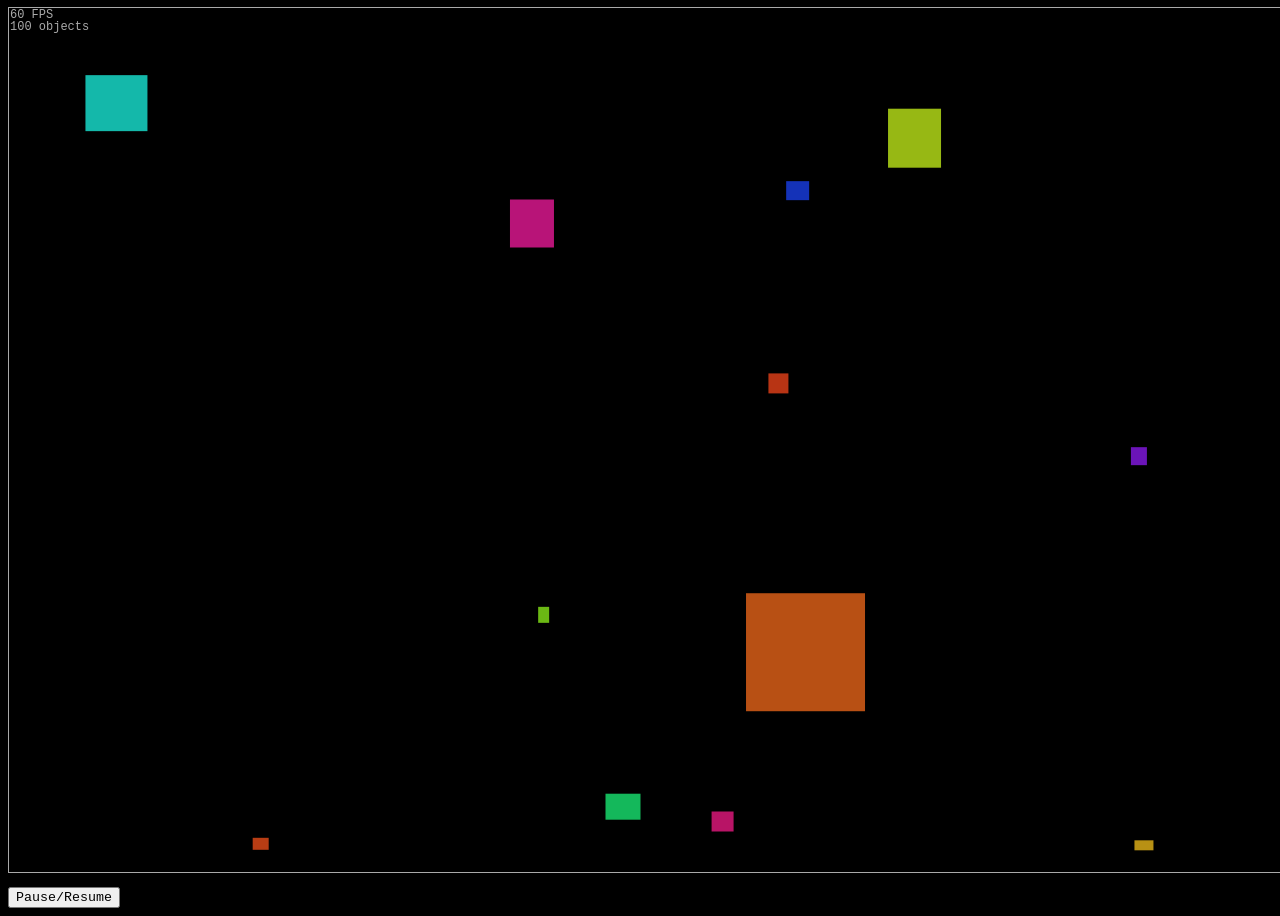
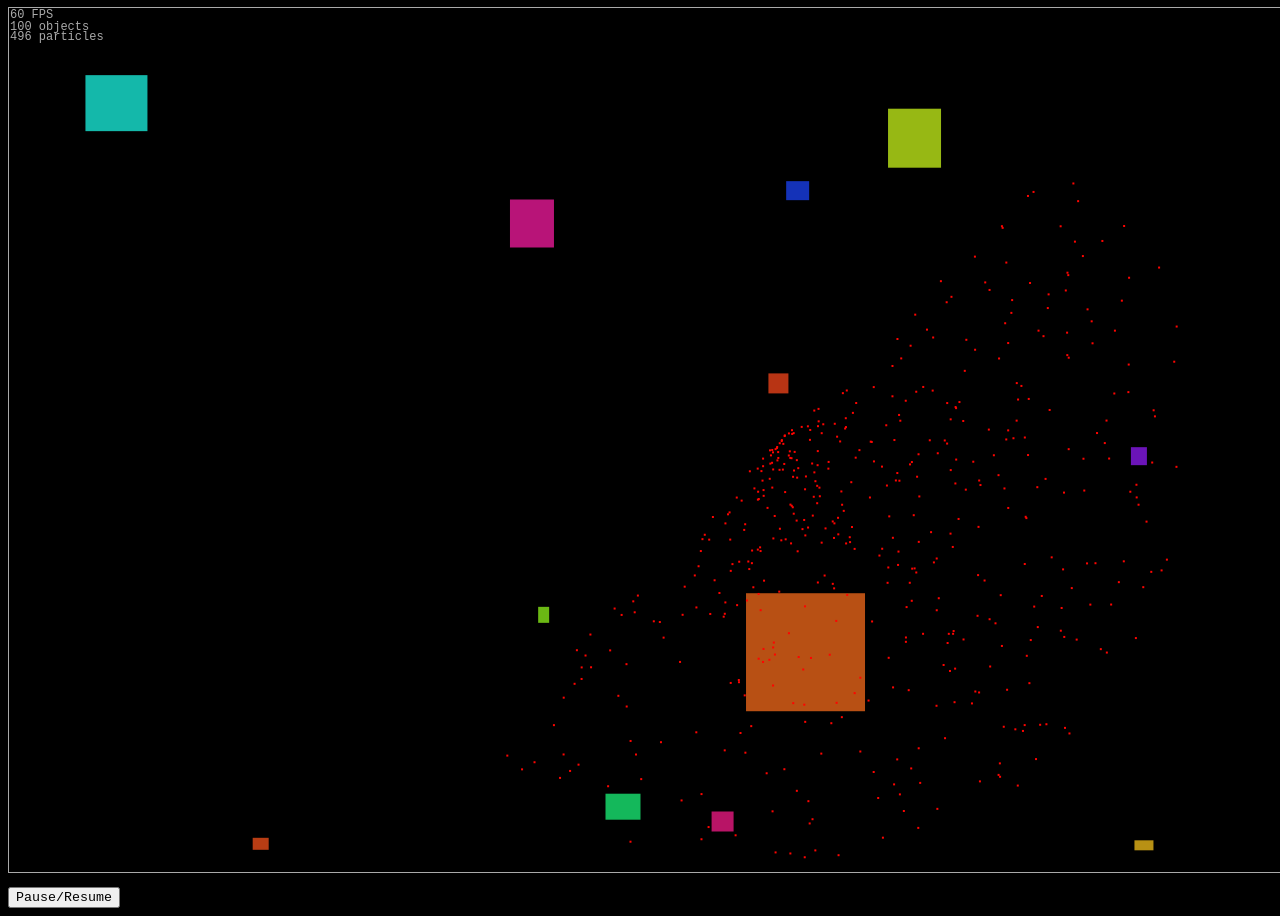
Before and after one commit to boxingjellyfish/blank_game, a plain HTML site: page index.html in a window 1280 px wide. Shown: the part 31-947 px from the top of the page. Drawn offline with Linux system fonts and the light colour scheme.

Commit message:
basic particles

```diff
--- /dev/null
+++ b/basic.js
@@ -0,0 +1,45 @@
+class Vector {
+
+    constructor(x, y) {
+        this.x = x || 0;
+        this.y = y || 0;
+    }
+
+    add(vector) {
+        this.x += vector.x;
+        this.y += vector.y;
+    }
+
+    substract(vector) {
+        this.x -= vector.x;
+        this.y -= vector.y;
+    }
+
+    getMagnitude() {
+        return Math.sqrt(this.x * this.x + this.y * this.y);
+    }
+
+    getAngle() {
+        return Math.atan2(this.y, this.x);
+    }
+
+    static fromAngle(angle, magnitude) {
+        return new Vector(magnitude * Math.cos(angle), magnitude * Math.sin(angle));
+    }
+
+}
+
+class Color {
+
+    constructor(h, s, l, a) {
+        this.h = h || 0;
+        this.s = s || 50;
+        this.l = l || 50;
+        this.a = a || 1;
+    }
+
+    toFillStyle() {
+        return "hsla(" + this.h + ", " + this.s + "%, " + this.l + "%, " + this.a + ")";
+    }
+
+}
--- a/code.js
+++ b/code.js
@@ -4,32 +4,34 @@ var ctx = canvas.getContext("2d");
 var world = {
     width: canvas.width,
     height: canvas.height,
-    physicObjects: []
+    physicObjects: [],
+    particleEmmiters: []
 };
 
 for (var i = 0; i < 100; i++) {
     world.physicObjects.push({
         id: i,
-        position: {
-            x: Math.random() * world.width,
-            y: Math.random() * world.height
-        },
-        velocity: {
-            x: Math.random() * Math.random(),
-            y: Math.random() * Math.random()
-        },
+        position: new Vector(Math.random() * world.width, Math.random() * world.height),
+        velocity: new Vector(Math.random() * Math.random(), Math.random() * Math.random()),
         width: Math.round(Math.random() * 10) + 10,
         height: Math.round(Math.random() * 10) + 10,
-        color: {
-            h: Math.round(Math.random() * 360),
-            s: 80,
-            l: 50,
-            a: 0.8
-        },
+        color: new Color(Math.round(Math.random() * 360), 80, 50, 0.8),
         visible: true,
         deleted: false
     });
 }
+
+var emmiter = new Emitter();
+emmiter.position = new Vector(world.width / 2, world.height / 2);
+emmiter.velocity = new Vector(1, 1);
+emmiter.spread = Math.PI / 2;
+emmiter.size = 10;
+emmiter.color = new Color(1, 100);
+emmiter.particleSize = 2;
+emmiter.emissionRate = 0.1;
+emmiter.maxParticles = 1000;
+emmiter.lifespan = 5000;
+world.particleEmmiters.push(emmiter);
 
 function update(delta) {
     for (var i = 0; i < world.physicObjects.length; i++) {
@@ -70,6 +72,9 @@ function update(delta) {
             world.physicObjects.splice(i, 1);
         }
     }
+    for(var i = 0; i < world.particleEmmiters.length; i++) {
+        world.particleEmmiters[i].update(delta);
+    }
 }
 
 function draw(interp) {
@@ -78,16 +83,21 @@ function draw(interp) {
 
     for (var i = 0; i < world.physicObjects.length; i++) {
         var box = world.physicObjects[i];
-        if (box.visible) {
-            ctx.fillStyle = "hsla(" + box.color.h + ", " + box.color.s + "%, " + box.color.l + "%, " + box.color.a + ")";
+        if (box.visible && !box.deleted) {
+            ctx.fillStyle = box.color.toFillStyle();
             ctx.fillRect(box.position.x, box.position.y, box.width, box.height);
         }
+    }
+
+    for(var i = 0; i < world.particleEmmiters.length; i++) {
+        world.particleEmmiters[i].draw(ctx, interp);
     }
 
     ctx.fillStyle = "darkgrey";
     ctx.font = "12px monospace";
     ctx.fillText(Math.round(loop.getFPS()) + " FPS", 1, 10);
     ctx.fillText(world.physicObjects.length + " objects", 1, 22);
+    ctx.fillText(world.particleEmmiters[0].particles.length + " particles", 1, 32);
 
     ctx.restore();
 }
--- a/index.html
+++ b/index.html
@@ -37,6 +37,8 @@
     <div id="buttons">
         <button onclick="toggle()">Pause/Resume</button>
     </div>
+    <script src="basic.js"></script>
+    <script src="particles.js"></script>
     <script src="engine.js"></script>
     <script src="code.js"></script>
 </body>
--- /dev/null
+++ b/particles.js
@@ -0,0 +1,107 @@
+class Particle {
+
+    constructor(position, velocity, acceleration, color, size, lifespan) {
+        this.position = position;
+        this.velocity = velocity;
+        this.acceleration = acceleration;
+        this.color = color;
+        this.size = size;
+        this.lifespan = lifespan;
+    }
+
+    update(delta) {
+        this.velocity.add(this.acceleration);
+        this.position.add(this.velocity);
+    }
+
+    draw(ctx, interp) {
+        ctx.fillStyle = this.color.toFillStyle();
+        ctx.fillRect(this.position.x, this.position.y, this.size, this.size);
+    }
+
+}
+
+class Emitter {
+
+    constructor(position, velocity, spread, size, color, particleSize, emissionRate, maxParticles, lifespan) {
+        this.position = position;
+        this.velocity = velocity;
+        this.spread = spread;
+        this.size = size;
+        this.color = color;
+        this.particleSize = particleSize;
+        this.emissionRate = emissionRate;
+        this.maxParticles = maxParticles;
+        this.lifespan = lifespan;
+        this.particles = [];
+        this.enabled = true;
+        this.emissionTimer = 0;
+    }
+
+    update(step) {
+        if (this.enabled) {
+            this.addNewParticles(step);
+        }
+        this.moveParticles(step);
+    }
+
+    draw(ctx, interp) {
+        for (var i = 0; i < this.particles.length; i++) {
+            this.particles[i].draw(ctx, interp);
+        }
+    }
+
+    addNewParticles(step) {
+        if (this.particles.length > this.maxParticles) return;
+        var particlesToEmmit = 0;
+        this.emissionTimer += step;
+        var emissionRateInv = 1 / this.emissionRate
+        if (this.emissionTimer > emissionRateInv) {
+            particlesToEmmit = parseInt(this.emissionTimer / emissionRateInv);
+            this.emissionTimer = this.emissionTimer % emissionRateInv;
+        }
+        for (var j = 0; j < particlesToEmmit; j++) {
+            var angle = this.velocity.getAngle() + this.spread - (Math.random() * this.spread * 2);
+            var magnitude = this.velocity.getMagnitude();
+            var segment = Vector.fromAngle(this.velocity.getAngle() + Math.PI / 2, this.size);
+            var randomSegment = Vector.fromAngle(this.velocity.getAngle() - Math.PI / 2, Math.random() * this.size * 2);
+            segment.add(randomSegment);
+            segment.add(this.position);
+            var position = segment;
+            var velocity = Vector.fromAngle(angle, magnitude);
+            var particle = new Particle(position, velocity, new Vector(0, 0), this.color, this.particleSize, this.lifespan);
+            this.particles.push(particle);
+        }
+    }
+
+    moveParticles(step) {
+        // var boundsX = canvas.width;
+        // var boundsY = canvas.height;
+        var updatedParticles = [];
+        for (var i = 0; i < this.particles.length; i++) {
+            var particle = this.particles[i];
+            var pos = particle.position;
+            // if (pos.x < 0 || pos.x > boundsX || pos.y < 0 || pos.y > boundsY) {
+            //     particle.lifespan = 0;
+            // }
+            particle.update(step);
+            particle.lifespan -= step;
+            if (particle.lifespan > 0) {
+                updatedParticles.push(particle);
+            }
+        }
+        this.particles = updatedParticles;
+    }
+
+    setPosition(x, y) {
+        var deltaX = x - this.position.x;
+        var deltaY = y - this.position.y;
+        this.position.x = x;
+        this.position.y = y;
+        for (var i = 0; i < this.fields.length; i++) {
+            this.fields[i].position.x += deltaX;
+            this.fields[i].position.y += deltaY;
+        }
+    }
+
+}
```
Also changed, not shown: math.js (deleted).
